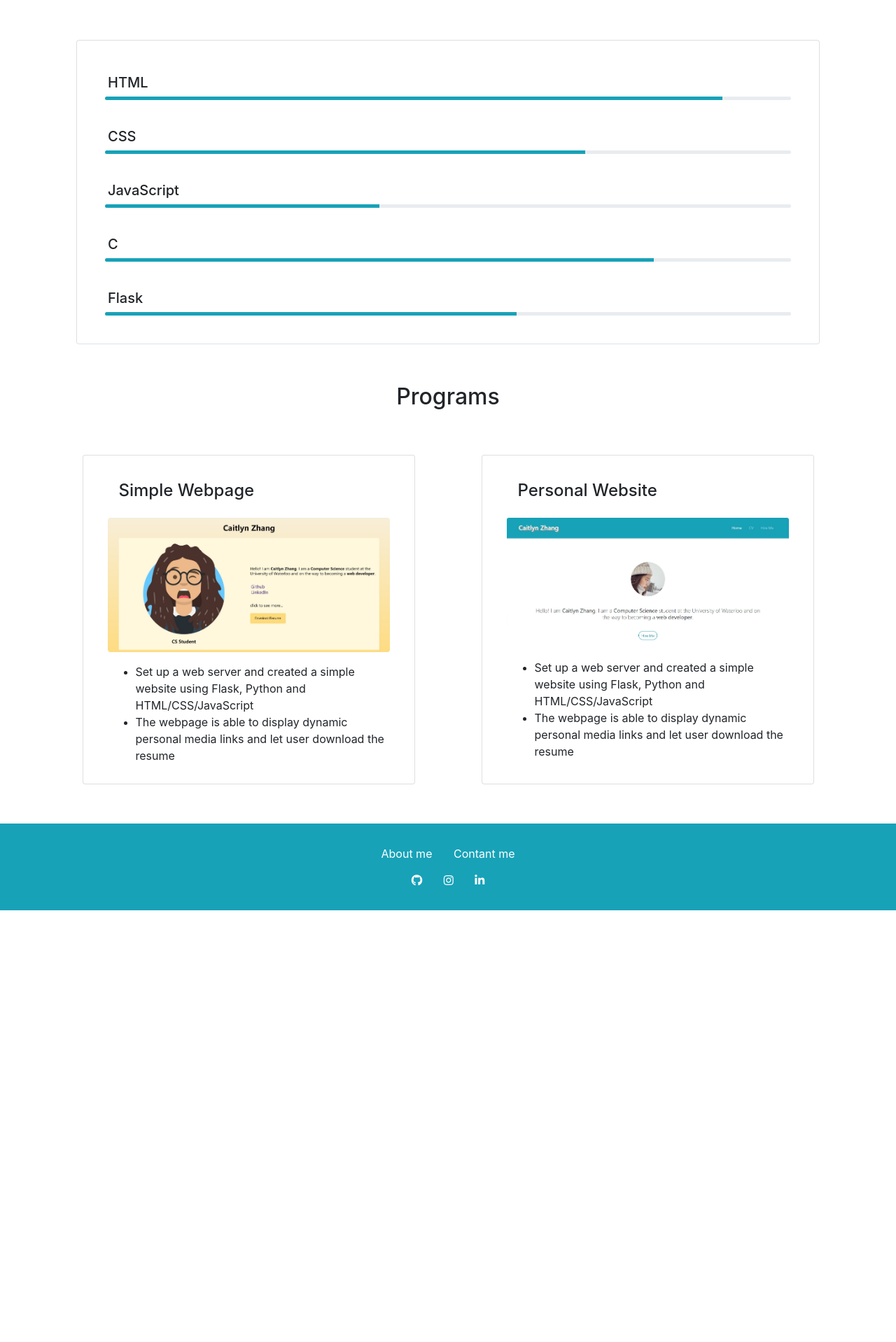
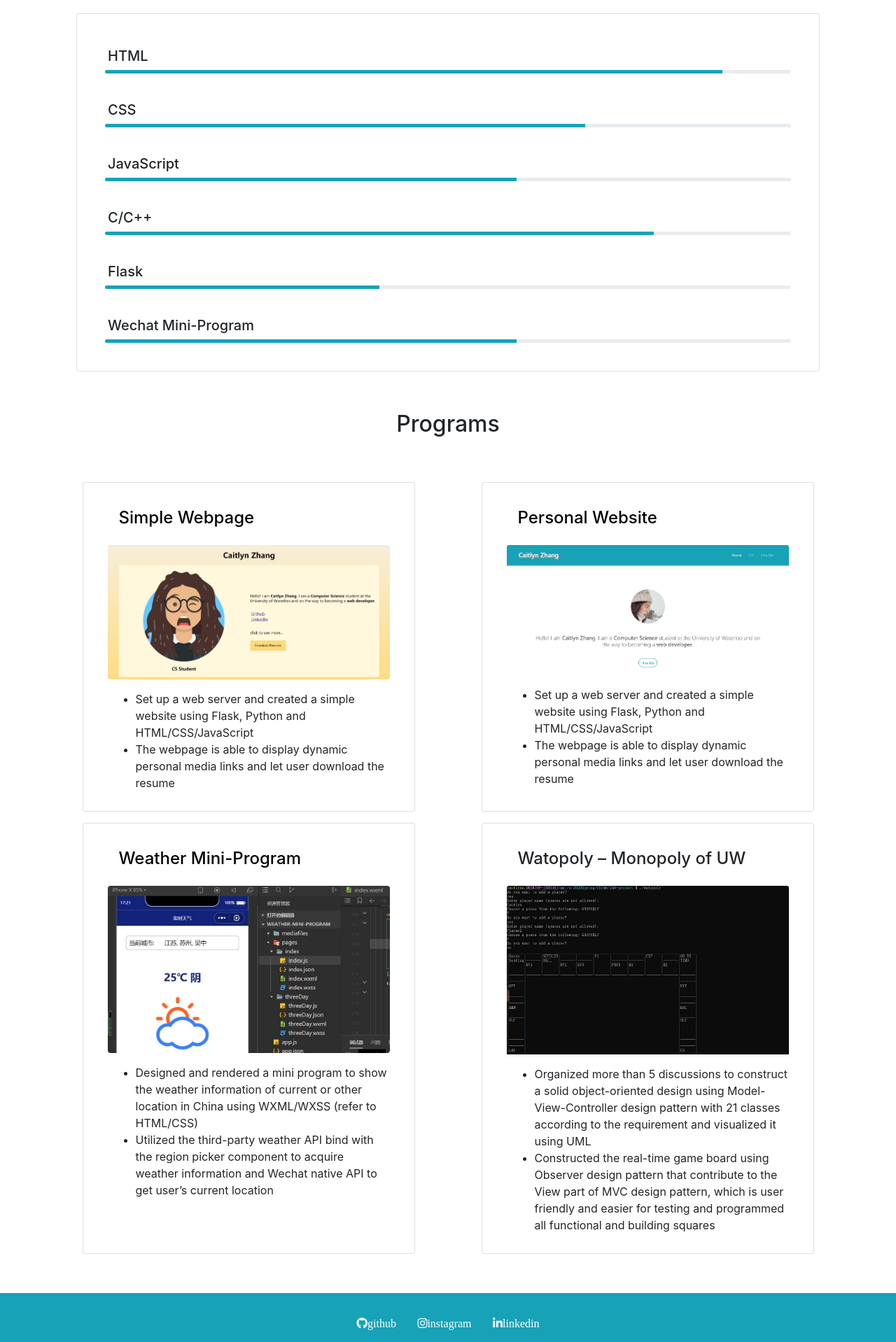
Before and after one commit to CaitlynZ/CaitlynZ.github.io, a Flask app: page / in a window 1280 px wide. Shown: the part 682-2600 px from the top of the page at 70% size. Before the commit the page ends 1983 px from the top, so only its background shows below. Run offline with Flask 2, Linux system fonts and the light colour scheme; some libraries are stand-ins or nearby versions.

Commit message:
modification

```diff
--- a/templates/index.html
+++ b/templates/index.html
@@ -20,7 +20,8 @@
 	<header>
 		<nav class="navbar navbar-expand-md bg-info navbar-dark fixed-top shadow">
 			<div class="d-flex flex-grow-1 m-3 ml-5">
-				<a class="navbar-brand" href="#"><b class="h3" style="text-shadow: 2px 2px 0px cadetblue, 4px 4px 0px #888;">Caitlyn Zhang</b></a>
+				<a class="navbar-brand" href="#"><b class="h3"
+						style="text-shadow: 2px 2px 0px cadetblue, 4px 4px 0px #888;">Caitlyn Zhang</b></a>
 			</div>
 			<button class="navbar-toggler" type="button" data-toggle="collapse" data-target="#collapsibleNavbar">
 				<span class="navbar-toggler-icon"></span>
@@ -31,11 +32,11 @@
 						<a class="nav-link" href="#">Home</a>
 					</li>
 					<li class="nav-item m-2">
-						<a class="nav-link" href="/cv">CV</a>
+						<a class="nav-link" href="/templates/cv.html">CV</a>
 					</li>
-					<li class="nav-item m-2">
+					<!-- <li class="nav-item m-2">
 						<a class="nav-link" href="#">Hire Me</Menu:c></a>
-					</li>
+					</li> -->
 				</ul>
 			</div>
 		</nav>
@@ -49,8 +50,10 @@
 					<p class="m-5 h4 font-weight-light">Hello! I am <b>Caitlyn Zhang</b>. I am a <b>Computer Science</b>
 						student at the University of Waterloo and on the way to becoming a <b>web developer</b>.
 					</p>
-					<button type="button" class="btn btn-outline-info mb-5" style="border-radius:5em;">Hire
-						Me</button>
+					<!-- <button type="button" class="btn btn-outline-info mb-5" style="border-radius:5em;">Hire
+						Me</button> -->
+					<br />
+					<br />
 				</div>
 			</div>
 		</section>
@@ -61,36 +64,44 @@
 				<div class="m-3">
 					<h5 class="mx-1 my-2">HTML</h5>
 					<div class="progress" style="height:5px">
-						<div class="progress-bar bg-info" style="width:90%;height:5px;"><span
-								class="d-none">90%</span></div>
+						<div class="progress-bar bg-info" style="width:90%;height:5px;"><span class="d-none">90%</span>
+						</div>
 					</div>
 				</div>
 				<div class="m-3">
 					<h5 class="mx-1 my-2">CSS</h5>
 					<div class="progress" style="height:5px">
-						<div class="progress-bar bg-info" style="width:70%;height:5px;"><span
-								class="d-none">70%</span></div>
+						<div class="progress-bar bg-info" style="width:70%;height:5px;"><span class="d-none">70%</span>
+						</div>
 					</div>
 				</div>
 				<div class="m-3">
 					<h5 class="mx-1 my-2">JavaScript</h5>
 					<div class="progress" style="height:5px">
-						<div class="progress-bar bg-info" style="width:40%;height:5px;"><span
-								class="d-none">40%</span></div>
+						<div class="progress-bar bg-info" style="width:60%;height:5px;"><span class="d-none">60%</span>
+						</div>
 					</div>
 				</div>
 				<div class="m-3">
-					<h5 class="mx-1 my-2">C</h5>
+					<h5 class="mx-1 my-2">C/C++</h5>
 					<div class="progress" style="height:5px">
-						<div class="progress-bar bg-info" style="width:80%;height:5px;"><span
-								class="d-none">80%</span></div>
+						<div class="progress-bar bg-info" style="width:80%;height:5px;"><span class="d-none">60%</span>
+						</div>
 					</div>
 				</div>
 				<div class="m-3">
 					<h5 class="mx-1 my-2">Flask</h5>
 					<div class="progress" style="height:5px">
-						<div class="progress-bar bg-info" style="width:60%;height:5px;"><span
-								class="d-none">60%</span></div>
+						<div class="progress-bar bg-info" style="width:40%;height:5px;"><span class="d-none">40%</span>
+						</div>
+					</div>
+				</div>
+				<div class="m-3">
+					<h5 class="mx-1 my-2">Wechat Mini-Program</h5>
+					<div class="progress" style="height:5px">
+						<div class="progress-bar bg-info" style="width: 60%;height:5px;"><span
+								class="d-none">60%</span>
+						</div>
 					</div>
 				</div>
 			</div>
@@ -101,7 +112,8 @@
 			<div class="row center mb-5">
 				<div class="card col-md-5 mx-auto my-2">
 					<div class="card-body">
-						<h4 class="card-title m-3">Simple Webpage</h4>
+						<h4 class="card-title m-3"><a href="https://github.com/CaitlynZ/SimpleWebsiteProject"
+								style="color:#000">Simple Webpage</a></h4>
 						<img class="card-img-top my-2 rounded" src="/static/image/simple_web.jpg" alt="simple webpage">
 						<ul class="card-text my-2">
 							<li>Set up a web server and created a simple website using Flask, Python and
@@ -115,7 +127,8 @@
 				</div>
 				<div class="card col-md-5 mx-auto my-2">
 					<div class="card-body">
-						<h4 class="card-title m-3">Personal Website</h4>
+						<h4 class="card-title m-3"><a href="https://github.com/CaitlynZ/personal_web"
+								style="color:#000">Personal Website</a></h4>
 						<img class="card-img-top my-2" src="/static/image/personal_web.jpg" alt="personal website">
 						<ul class="card-text my-2">
 							<li>Set up a web server and created a simple website using Flask, Python and
@@ -127,23 +140,55 @@
 						</ul>
 					</div>
 				</div>
+				<div class="card col-md-5 mx-auto my-2">
+					<div class="card-body">
+						<h4 class="card-title m-3"><a href="https://github.com/CaitlynZ/weather-mini-program"
+								style="color:#000">Weather Mini-Program</a></h4>
+						<img class="card-img-top my-2 rounded" src="/static/image/weather_mini.jpg"
+							alt="weather mini program">
+						<ul class="card-text my-2">
+							<li>Designed and rendered a mini program to show the weather information of current or other
+								location in China using WXML/WXSS (refer to HTML/CSS)
+							</li>
+							<li>Utilized the third-party weather API bind with the region picker component to acquire
+								weather information and Wechat native API to get user’s current location
+							</li>
+						</ul>
+					</div>
+				</div>
+				<div class="card col-md-5 mx-auto my-2">
+					<div class="card-body">
+						<h4 class="card-title m-3">Watopoly – Monopoly of UW</h4>
+						<img class="card-img-top my-2" src="/static/image/watopoly.jpg" alt="watopoly">
+						<ul class="card-text my-2">
+							<li>Organized more than 5 discussions to construct a solid object-oriented design using
+								Model-View-Controller design pattern with 21 classes according to the requirement and
+								visualized it using UML
+							</li>
+							<li>Constructed the real-time game board using Observer design pattern that contribute to
+								the View part of MVC design pattern, which is user friendly and easier for testing and
+								programmed all functional and building squares
+							</li>
+						</ul>
+					</div>
+				</div>
 			</div>
 		</section>
 	</main>
 
 	<footer>
 		<div class="bg-info text-center p-4">
-			<div class="container">
+			<!-- <div class="container">
 				<a class="btn btn-link" href="#" style="color:#fff">About me</a>
 				<a class="btn btn-link" href="#" style="color:#fff">Contant me</a>
-			</div>
+			</div> -->
 			<div class="container">
-				<a class="btn btn-link" href="https://github.com/CaitlynZ/" target="_blank" style="color:#fff"><i class="fab fa-github"><span
-							class="d-none">github</span></i></a>
-				<a class="btn btn-link" href="https://www.instagram.com/caitlynz67/" target="_blank" style="color:#fff"><i class="fab fa-instagram"><span
-							class="d-none">instagram</span></i></a>
-				<a class="btn btn-link" href="https://www.linkedin.com/in/caitlynzhang" target="_blank" style="color:#fff"><i class="fab fa-linkedin-in"><span
-							class="d-none">linkedin</span></i></a>
+				<a class="btn btn-link" href="https://github.com/CaitlynZ/" target="_blank" style="color:#fff"><i
+						class="fab fa-github"><span>github</span></i></a>
+				<a class="btn btn-link" href="https://www.instagram.com/caitlynz67/" target="_blank"
+					style="color:#fff"><i class="fab fa-instagram"><span>instagram</span></i></a>
+				<a class="btn btn-link" href="https://www.linkedin.com/in/caitlynzhang" target="_blank"
+					style="color:#fff"><i class="fab fa-linkedin-in"><span>linkedin</span></i></a>
 			</div>
 		</div>
 	</footer>
```
Also changed, not shown: templates/cv.html (+75 -25 lines), static/image/watopoly.jpg (added), static/image/weather_mini.jpg (added).
